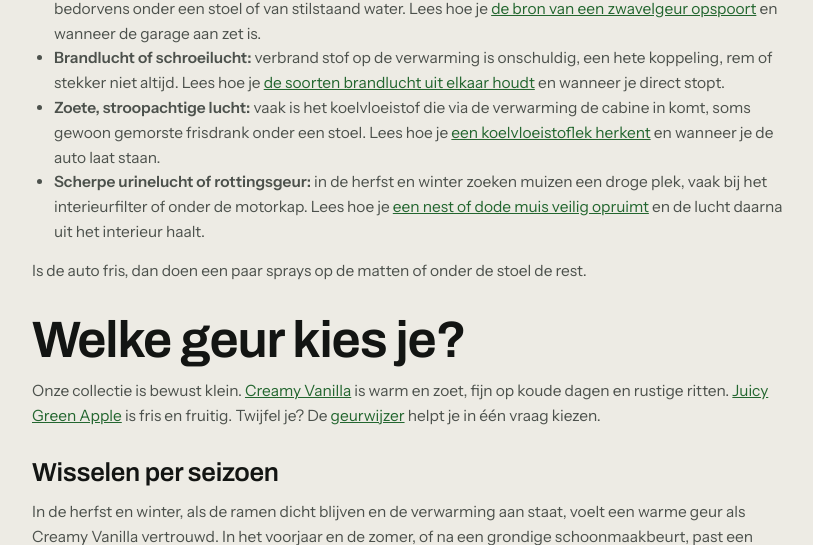
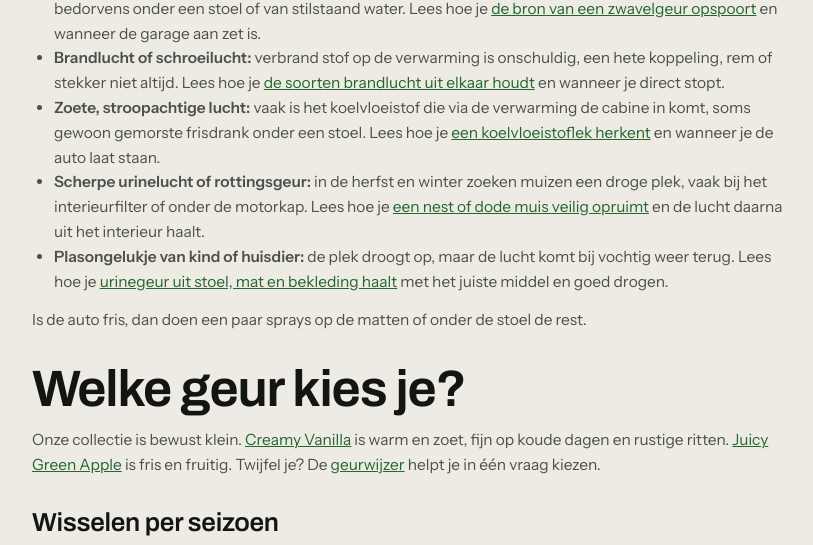
Before and after one commit to budgetbikeshopping-bit/tropicalfresh-theme, a WordPress theme: template page-autoparfum.php in a window 1280 px wide. Shown: the part 2459-3004 px from the top of the page, without its empty margins (228-1041 px from the left). Run offline with PHP 8.4 and a stand-in for WordPress, Linux system fonts and the light colour scheme; the site name, menu and one post (Sample post) are stand-ins, and other content is empty; some libraries are stand-ins or nearby versions.

Commit message:
Pijler: hub-bullet plasongelukje + Verder lezen item 45 (urinegeur in de auto, 1899)
Co-Authored-By: Claude Fable 5.2 <noreply@anthropic.com>

```diff
--- a/page-autoparfum.php
+++ b/page-autoparfum.php
@@ -139,6 +139,7 @@ foreach ( $sim_products as $p ) {
 				<li><strong>Brandlucht of schroeilucht:</strong> verbrand stof op de verwarming is onschuldig, een hete koppeling, rem of stekker niet altijd. Lees hoe je <a href="<?php echo esc_url( home_url( '/autoparfum/brandlucht-in-auto-schroeilucht-oorzaken/' ) ); ?>">de soorten brandlucht uit elkaar houdt</a> en wanneer je direct stopt.</li>
 				<li><strong>Zoete, stroopachtige lucht:</strong> vaak is het koelvloeistof die via de verwarming de cabine in komt, soms gewoon gemorste frisdrank onder een stoel. Lees hoe je <a href="<?php echo esc_url( home_url( '/autoparfum/zoete-geur-in-auto-koelvloeistof/' ) ); ?>">een koelvloeistoflek herkent</a> en wanneer je de auto laat staan.</li>
 				<li><strong>Scherpe urinelucht of rottingsgeur:</strong> in de herfst en winter zoeken muizen een droge plek, vaak bij het interieurfilter of onder de motorkap. Lees hoe je <a href="<?php echo esc_url( home_url( '/autoparfum/muizen-in-auto-geur-dode-muis/' ) ); ?>">een nest of dode muis veilig opruimt</a> en de lucht daarna uit het interieur haalt.</li>
+				<li><strong>Plasongelukje van kind of huisdier:</strong> de plek droogt op, maar de lucht komt bij vochtig weer terug. Lees hoe je <a href="<?php echo esc_url( home_url( '/autoparfum/urinegeur-uit-auto-halen/' ) ); ?>">urinegeur uit stoel, mat en bekleding haalt</a> met het juiste middel en goed drogen.</li>
 			</ul>
 			<p>Is de auto fris, dan doen een paar sprays op de matten of onder de stoel de rest.</p>
 
@@ -234,6 +235,7 @@ foreach ( $sim_products as $p ) {
 				<li><a href="<?php echo esc_url( home_url( '/autoparfum/brandlucht-in-auto-schroeilucht-oorzaken/' ) ); ?>">Brandlucht in de auto: oorzaken van schroeilucht en wat je doet</a>. Wanneer je direct stopt, zes soorten schroeilucht herkennen, de bron opsporen en de geur daarna uit textiel, hemelbekleding en ventilatie halen.</li>
 				<li><a href="<?php echo esc_url( home_url( '/autoparfum/zoete-geur-in-auto-koelvloeistof/' ) ); ?>">Zoete geur in de auto: koelvloeistof herkennen en wat je doet</a>. Vijf signalen van een lek, wanneer je direct stopt, wat je zelf controleert en hoe je de waas en de lucht daarna uit de cabine haalt.</li>
 				<li><a href="<?php echo esc_url( home_url( '/autoparfum/muizen-in-auto-geur-dode-muis/' ) ); ?>">Muizen in de auto: geur van een nest of dode muis verwijderen</a>. Sporen herkennen, de plekken waar ze zitten, hygiënisch opruimen, urinelucht uit textiel en ventilatie halen, knaagschade controleren en nieuwe muizen voorkomen.</li>
+				<li><a href="<?php echo esc_url( home_url( '/autoparfum/urinegeur-uit-auto-halen/' ) ); ?>">Urinegeur in de auto: plas van kind of huisdier uit stoel en bekleding halen</a>. Waarom de lucht terugkomt, vocht opnemen, het juiste middel kiezen, werken per materiaal, grondig drogen en oude plekken opsporen.</li>
 			</ul>
 		</div>
 	</div>
```
